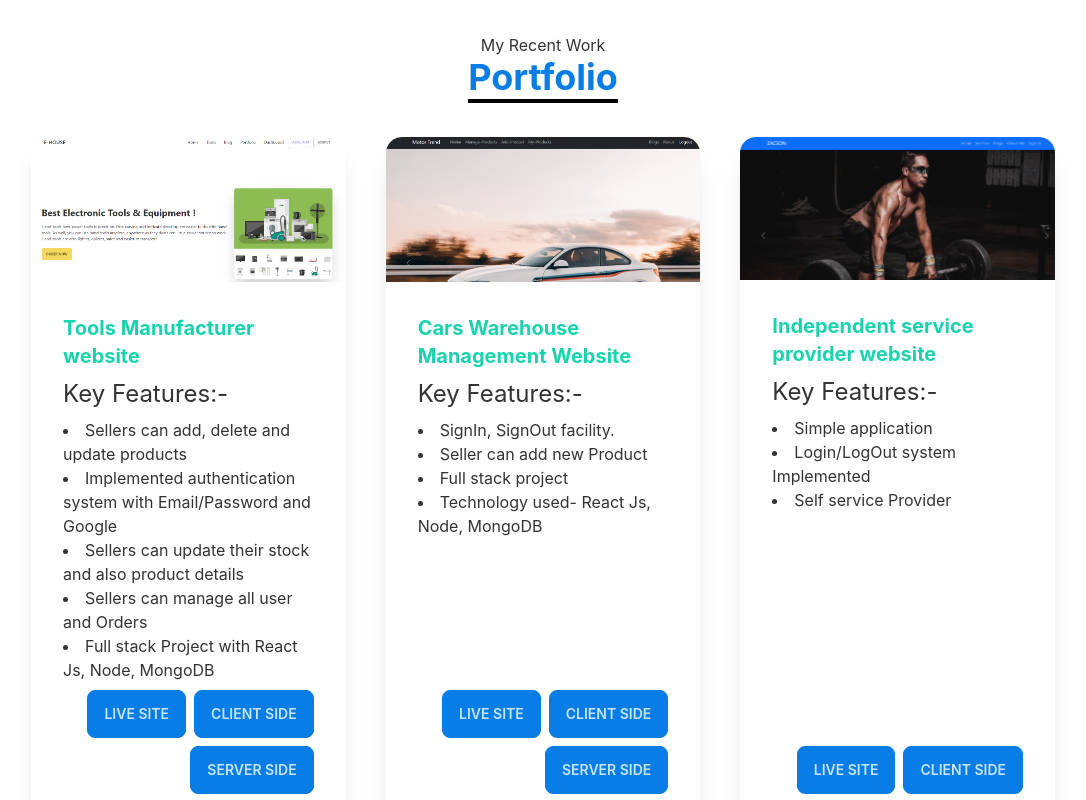
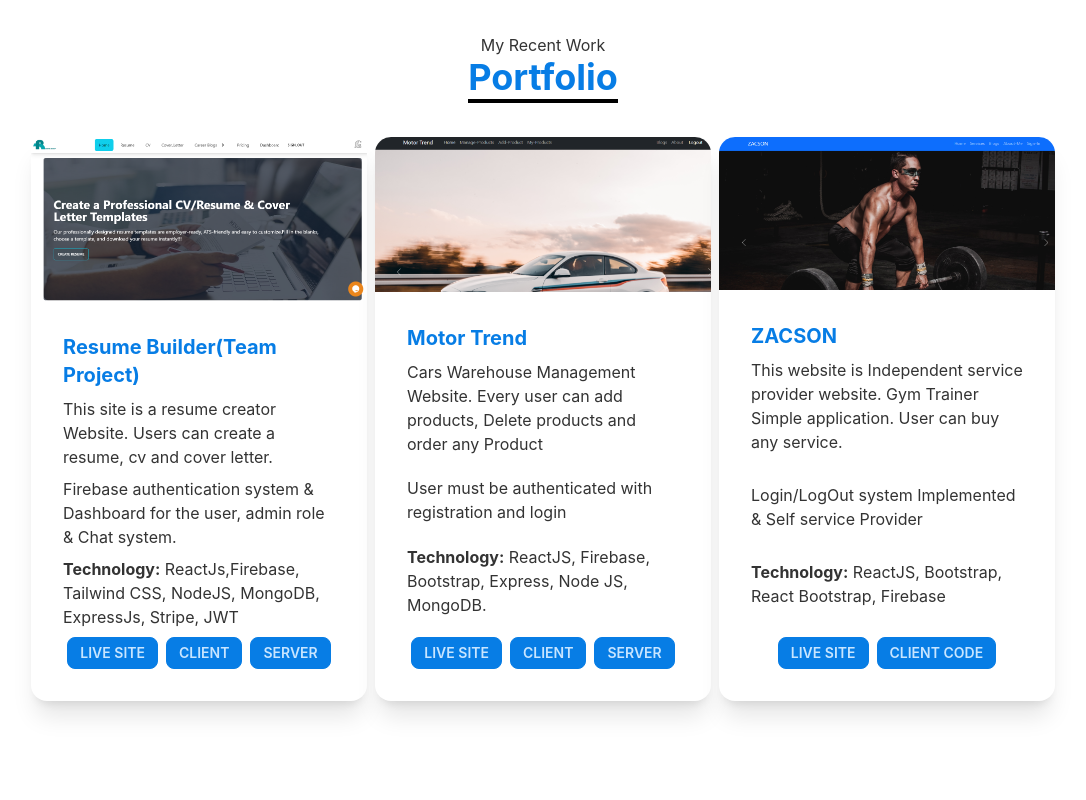
Before and after one commit to razumolla/my-portfolio, a React (Create React App) app: page / in a window 1280 px wide. Shown: the part 1640-2440 px from the top of the page, without its empty margins (97-1183 px from the left). Built offline with nearby package versions, Linux system fonts and the light colour scheme.

Commit message:
project update

```diff
--- a/src/components/Projects/Projects.js
+++ b/src/components/Projects/Projects.js
@@ -1,5 +1,6 @@
 import React from 'react';
-import { a } from 'react-router-dom';
+import { a, Link } from 'react-router-dom';
+import image0 from '../../image/image0.PNG'
 import image1 from '../../image/image1.PNG'
 import image2 from '../../image/image2.PNG'
 import image3 from '../../image/image3.PNG'
@@ -11,13 +12,13 @@ const Projects = () => {
             <h2 className='text-center  mt-16 '>My Recent Work</h2>
             <h3 className='text-center text-4xl text-primary font-bold mb-10'> <span className='border-b-4 border-black'>Portfolio </span> </h3>
 
-            <div className='grid grid-cols-1 md:grid-cols-2 lg:grid-cols-3 gap-10'>
-                <div className="card  bg-base-100 shadow-xl">
-                    <figure ><img src={image1} alt="Shoes" /></figure>
+            <div className='grid grid-cols-1 md:grid-cols-2 lg:grid-cols-3 gap-2'>
+                {/* <div className="card  bg-base-100 ">
+                    <figure ><img src={image1} className="border-cyan-600 border-2" alt="Shoes" /></figure>
 
                     <div className="card-body">
-                        <h2 className="text-xl font-bold text-secondary">Tools Manufacturer website</h2>
-                        <h3 className='text-2xl'>Key Features:-</h3>
+                        <h2 className="text-xl font-bold text-primary">Tools Manufacturer website</h2>
+                        <h3 className='text-2xl'></h3>
                         <p>
                             <li>Sellers can add, delete and update products </li>
                             <li>Implemented authentication system with Email/Password and Google</li>
@@ -25,7 +26,7 @@ const Projects = () => {
                             <li>Sellers can manage all user and Orders</li>
                             <li>Full stack Project with React Js, Node, MongoDB</li>
                         </p>
-                        <div className="card-actions justify-end">
+                        <div className=" justify-between">
                             <a href='https://electronic-house-3cbdc.web.app/' target='_blank'>
                                 <button className="btn btn-primary">Live Site </button>
                             </a>
@@ -37,28 +38,49 @@ const Projects = () => {
                             </a>
                         </div>
                     </div>
+                </div> */}
+
+                <div className="card  bg-base-100 shadow-xl ">
+                    <figure ><img src={image0} alt="Shoes" /></figure>
+
+                    <div className="card-body">
+                        <h2 className="text-xl font-bold text-primary">Resume Builder(Team Project)</h2>
+                        <p>
+                            This site is a resume creator Website. Users can create a resume, cv and cover letter.
+                        </p>
+                        <p> Firebase authentication system & Dashboard for the user, admin role & Chat system.</p>
+                        <p><strong>Technology:</strong> ReactJs,Firebase, Tailwind CSS, NodeJS, MongoDB, ExpressJs, Stripe, JWT</p>
+
+                        <div className="card-actions justify-center">
+                            <a href='https://electronic-house-3cbdc.web.app/' target='_blank'>
+                                <button className="btn  btn-sm btn-primary">Live Site </button>
+                            </a>
+                            <a href='https://github.com/razumolla/assignment-12-client' target='_blank'>
+                                <button className="btn  btn-sm btn-primary">Client</button>
+                            </a>
+                            <a href='https://github.com/razumolla/assignment-12-server' target='_blank'>
+                                <button className="btn  btn-sm btn-primary">server</button>
+                            </a>
+                        </div>
+                    </div>
                 </div>
 
                 <div className="card  bg-base-100 shadow-xl">
                     <figure><img src={image2} alt="Shoes" /></figure>
                     <div className="card-body">
-                        <h2 className="text-xl font-bold text-secondary">Cars Warehouse Management Website</h2>
-                        <h3 className='text-2xl'>Key Features:-</h3>
-                        <p>
-                            <li>SignIn, SignOut facility. </li>
-                            <li>Seller can add new Product  </li>
-                            <li>Full stack project</li>
-                            <li>Technology used- React Js, Node, MongoDB</li>
-                        </p>
-                        <div className="card-actions justify-end">
+                        <h2 className="text-xl font-bold text-primary">Motor Trend</h2>
+                        <p>Cars Warehouse Management Website.  Every user can add products, Delete products and order any Product </p>
+                        <p>  User must be authenticated with registration and login </p>
+                        <p> <strong>Technology:</strong> ReactJS, Firebase, Bootstrap,  Express, Node JS, MongoDB.</p>
+                        <div className="card-actions justify-center">
                             <a href='https://car-dealer-assignment-11.web.app/home' target='_blank'>
-                                <button className="btn btn-primary">Live Site </button>
+                                <button className="btn btn-sm btn-primary">Live Site </button>
                             </a>
                             <a href='https://github.com/razumolla/assignment-11-client' target='_blank'>
-                                <button className="btn btn-primary">Client Side</button>
+                                <button className="btn btn-sm btn-primary">Client</button>
                             </a>
                             <a href='https://github.com/razumolla/assignment-11-server' target='_blank'>
-                                <button className="btn btn-primary">server Side</button>
+                                <button className="btn btn-sm btn-primary">server</button>
                             </a>
                         </div>
                     </div>
@@ -66,19 +88,17 @@ const Projects = () => {
                 <div className="card  bg-base-100 shadow-xl">
                     <figure><img src={image3} alt="Shoes" /></figure>
                     <div className="card-body">
-                        <h2 className="text-xl font-bold text-secondary">Independent service provider website</h2>
-                        <h3 className='text-2xl'>Key Features:-</h3>
-                        <p>
-                            <li>Simple application</li>
-                            <li>Login/LogOut system Implemented</li>
-                            <li>Self service Provider </li>
-                        </p>
-                        <div className="card-actions justify-end">
+                        <h2 className="text-xl font-bold text-primary">ZACSON</h2>
+                        <p>This website is Independent service provider website. Gym Trainer Simple application. User can buy any service.</p>
+                        <p>Login/LogOut system Implemented & Self service Provider</p>
+                        <p><strong>Technology:</strong> ReactJS, Bootstrap, React Bootstrap, Firebase</p>
+
+                        <div className="card-actions justify-center">
                             <a href='https://gym-trainer-assignment.web.app/' target='_blank'>
-                                <button className="btn btn-primary">Live Site </button>
+                                <button className="btn  btn-sm btn-primary">Live Site </button>
                             </a>
                             <a href='https://github.com/razumolla/assignment-10-gym-trainer' target='_blank'>
-                                <button className="btn btn-primary">Client Side</button>
+                                <button className="btn btn-sm btn-primary">Client Code</button>
                             </a>
                         </div>
                     </div>
```
Also changed, not shown: src/image/image0.PNG (added).
